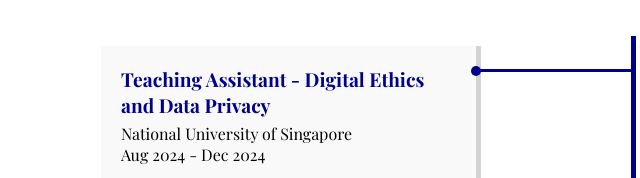
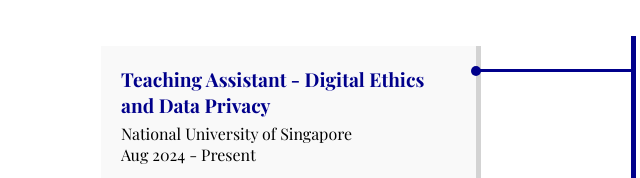
Before and after one commit to nayanaamahesh/AboutMe, a plain HTML site: page index.html in a window 1280 px wide. Shown: the part 1480-1658 px from the top of the page, 7-647 px from the left. Drawn offline with nearby package versions, Linux system fonts and the light colour scheme; a web font is replaced by a local one.

Commit message:
Fix typo

```diff
--- a/index.html
+++ b/index.html
@@ -50,7 +50,7 @@
             <div class="timeline-item left">
                 <h3>Teaching Assistant - Digital Ethics and Data Privacy</h3>
                 <span class = "line left"></span>
-                <p>National University of Singapore <br> Aug 2024 - Dec 2024</p>
+                <p>National University of Singapore <br> Aug 2024 - Present</p>
                 <p><ul>
                     <li><strong>Taught ethical frameworks</strong> in emerging technologies</li>
                     <li>Mentored students in <strong>AI ethics and data privacy</strong></li>
```
